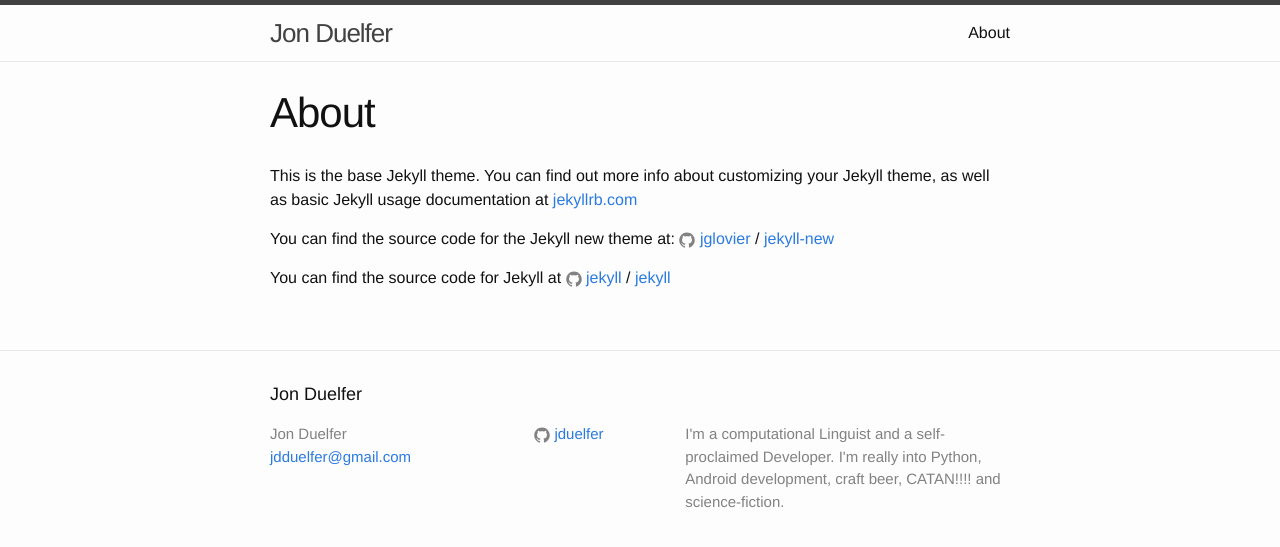
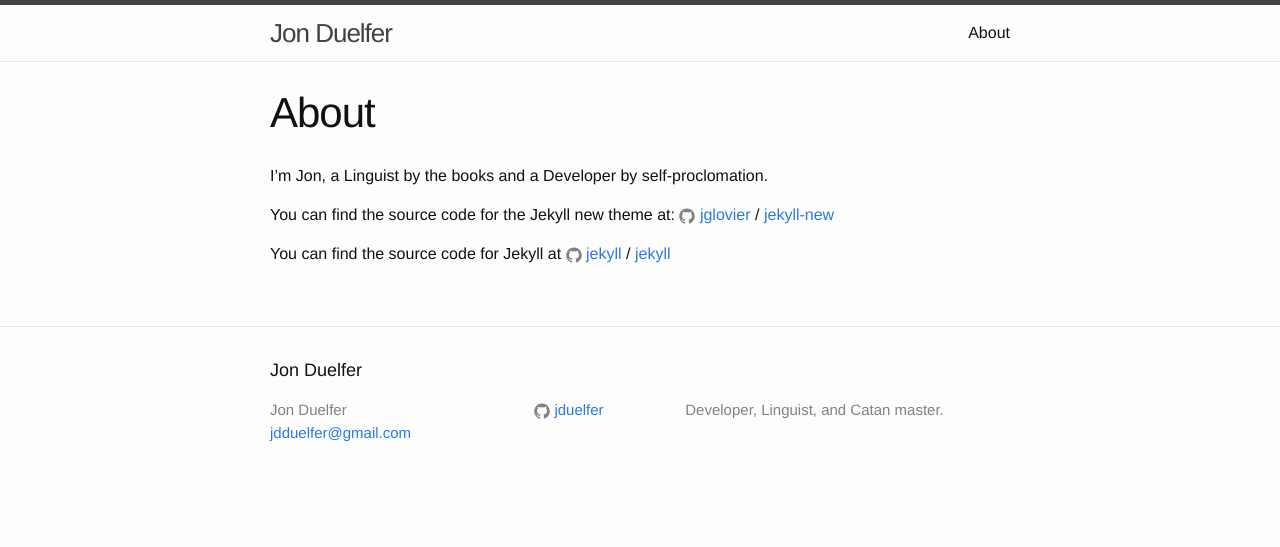
Before and after one commit to jduelferOmega/jduelfer.github.io, a Jekyll site: the page built from about.md, in a window 1280 px wide. Shown: the top 547 px of the page. Built offline with Jekyll 4.4.1, drawn with Linux system fonts in a browser that asks for light colours.

Commit message:
just some changes

```diff
--- a/_config.yml
+++ b/_config.yml
@@ -9,8 +9,7 @@
 title: Jon Duelfer
 email: jdduelfer@gmail.com
 description: > # this means to ignore newlines until "baseurl:"
-  I'm a computational Linguist and a self-proclaimed Developer. I'm really into Python,
-  Android development, craft beer, CATAN!!!! and science-fiction.
+  Developer, Linguist, and Catan master.
 baseurl: "" # the subpath of your site, e.g. /blog
 url: "http://yourdomain.com" # the base hostname & protocol for your site
 github_username:  jduelfer
--- a/about.md
+++ b/about.md
@@ -4,7 +4,7 @@ title: About
 permalink: /about/
 ---
 
-This is the base Jekyll theme. You can find out more info about customizing your Jekyll theme, as well as basic Jekyll usage documentation at [jekyllrb.com](http://jekyllrb.com/)
+I'm Jon, a Linguist by the books and a Developer by self-proclomation.
 
 You can find the source code for the Jekyll new theme at:
 {% include icon-github.html username="jglovier" %} /
```
